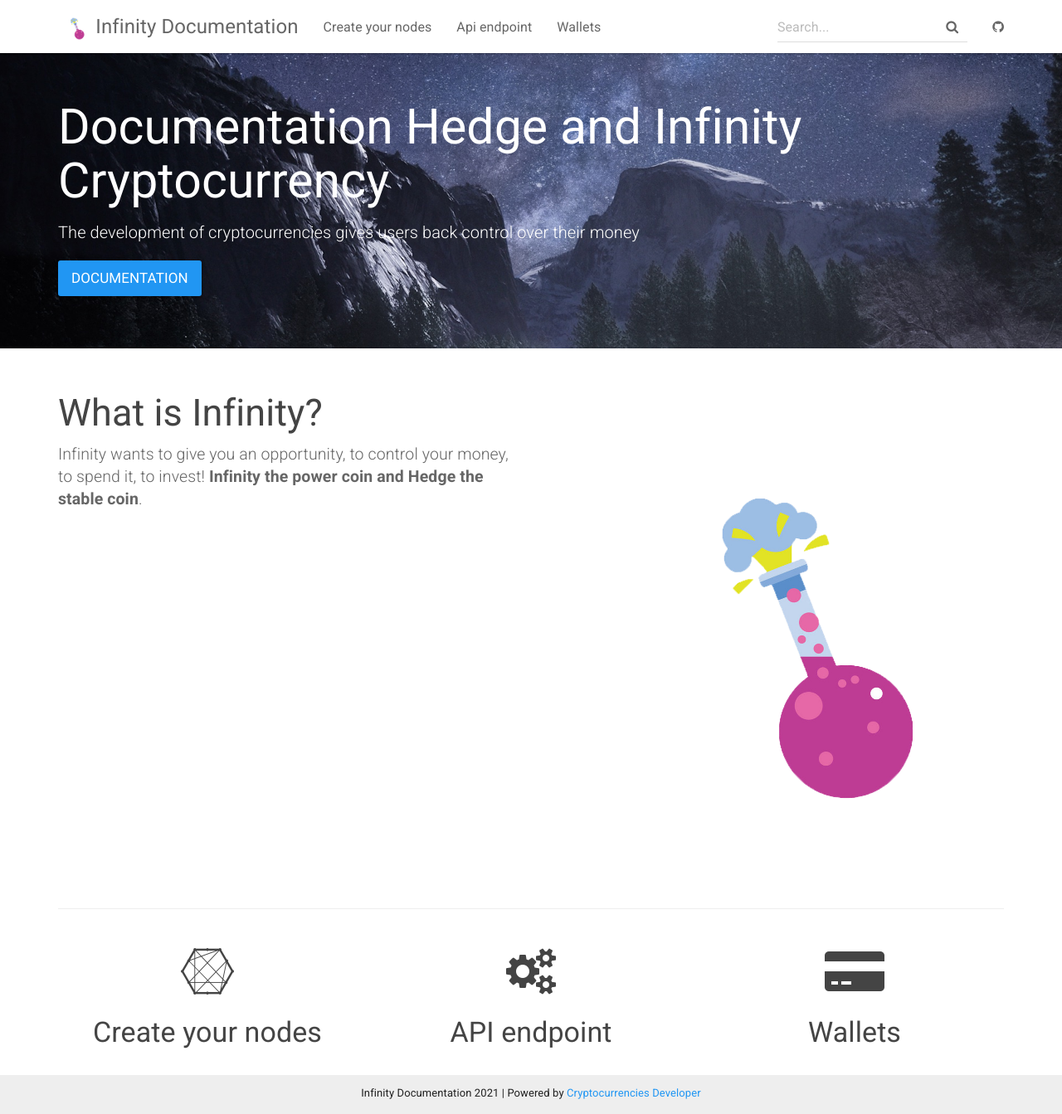
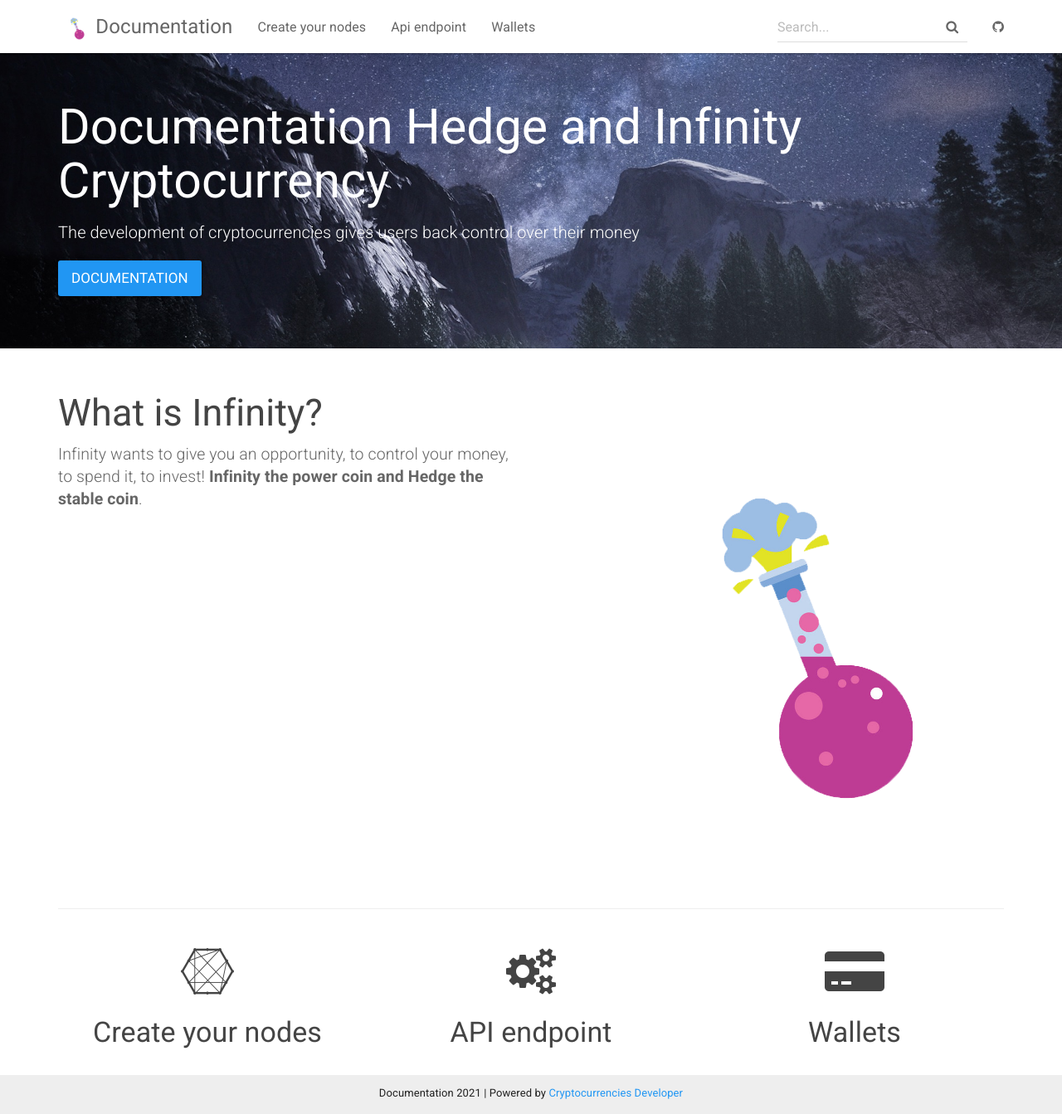
Before and after one commit to Plusid/Documentation, a Jekyll site: the page built from index.html, in a window 1280 px wide and 1343 px high. Shown: the whole window at 83% size. Built offline with Jekyll 4.4.1, drawn with Linux system fonts in a browser that asks for light colours.

Commit message:
Update _config.yml

```diff
--- a/_config.yml
+++ b/_config.yml
@@ -1,5 +1,5 @@
 # Site settings
-title: Infinity Documentation
+title: Documentation
 email: info@infinitysoftware.io
 description: >
   Cryptocurrency Infinity
```
